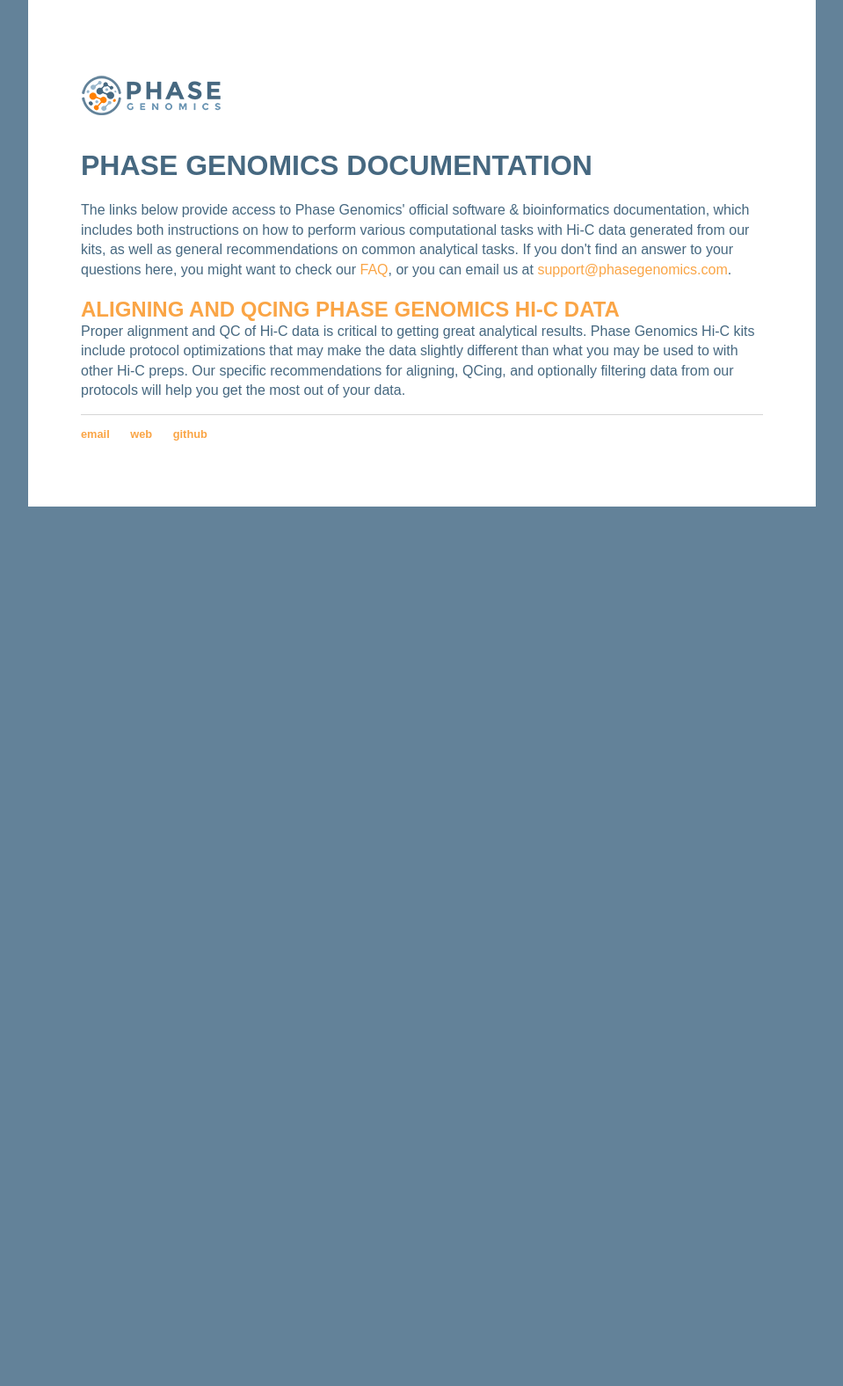
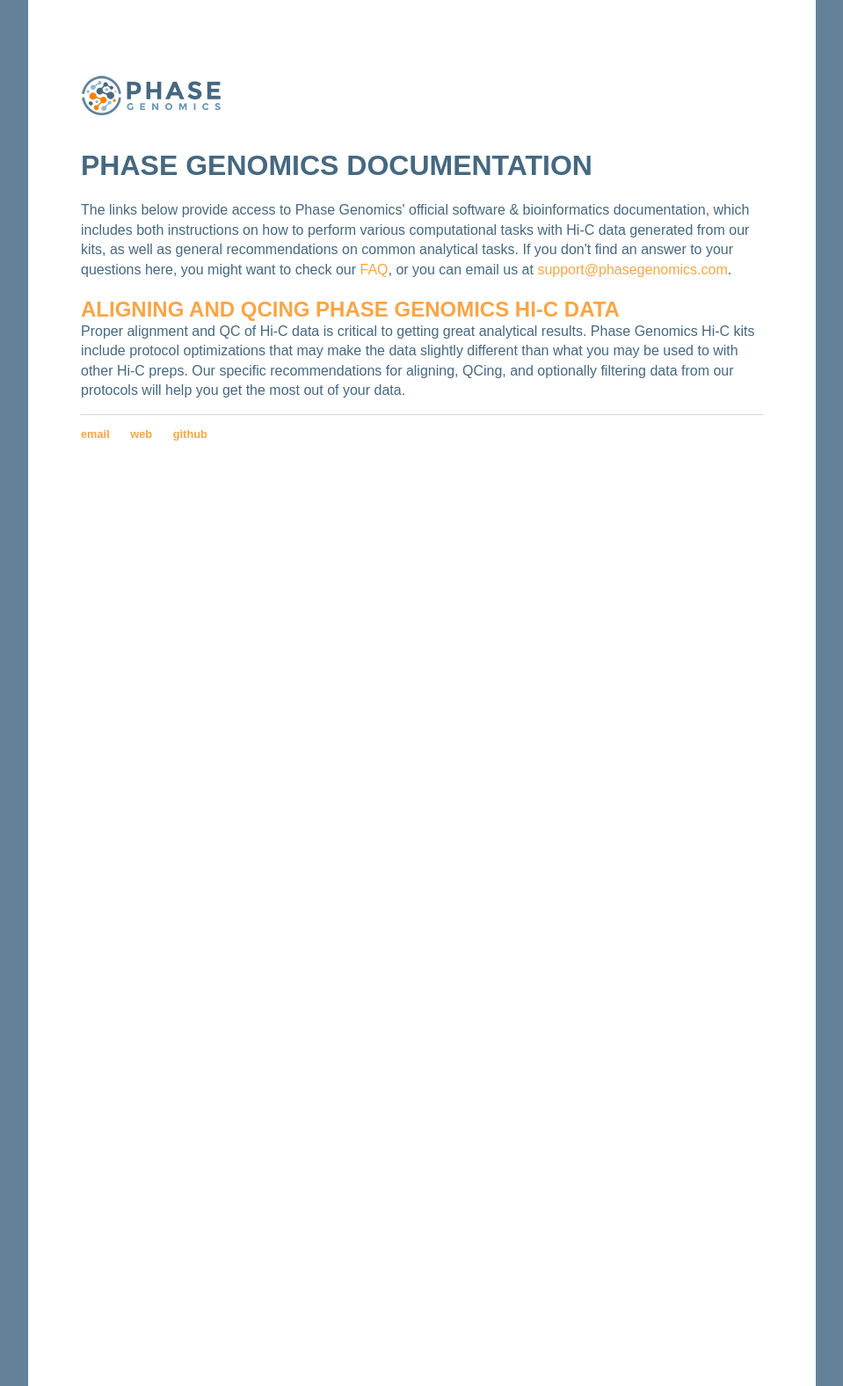
Before and after one commit to phasegenomics/phasegenomics.github.io, a Jekyll site: the page built from index.html, in a window 1280 px wide. Shown: the whole page at 88% size, without its empty margins (160-1119 px from the left). Built offline with Jekyll 4.4.1, drawn with Linux system fonts in a browser that asks for light colours; before the commit the page ends 900 px from its top, so only the background shows below that.

Commit message:
Style update

```diff
--- a/css/main.css
+++ b/css/main.css
@@ -59,7 +59,7 @@
 footer {
     border-top: 1px solid #d5d5d5;
     font-size: .8em;
-	padding-bottom: 0px;
+	padding-bottom: 1000px;
 }
 
 ul.posts li {
```
